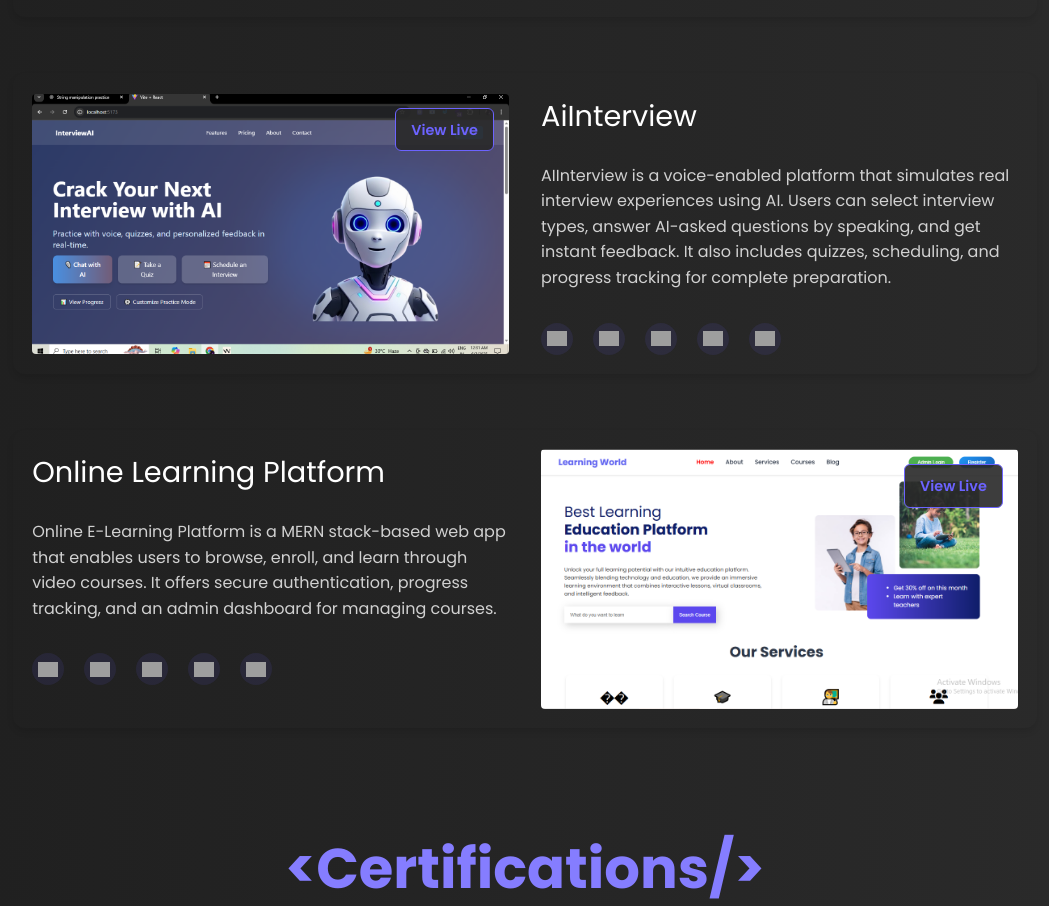
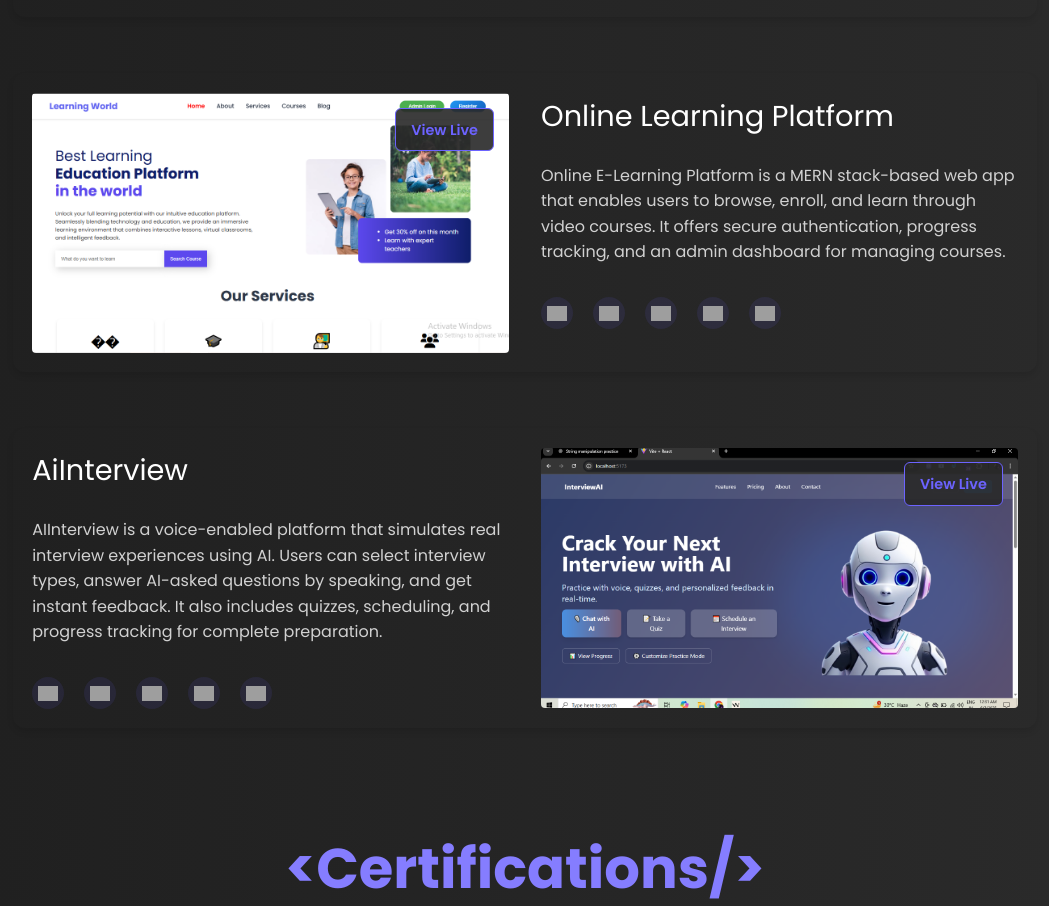
Before and after one commit to Vikas0262/portfolio, a React (Vite) app: page / in a window 1280 px wide. Shown: the part 2977-3883 px from the top of the page, without its empty margins (115-1164 px from the left). Built offline with nearby package versions, Linux system fonts and the light colour scheme; grey boxes are pictures that could not be loaded.

Commit message:
Update Projects.jsx

```diff
--- a/src/components/Projects.jsx
+++ b/src/components/Projects.jsx
@@ -27,20 +27,20 @@ const Projects = () => {
       tags: ["React.js", "Node.js", "Express.js", "MongoDB", "Tailwind CSS"],
       image: TaskManage
     },
-     {
-       title: "AiInterview",
-       url: "https://ai-interview-vikas.vercel.app/",
-       description: "AIInterview is a voice-enabled platform that simulates real interview experiences using AI. Users can select interview types, answer AI-asked questions by speaking, and get instant feedback. It also includes quizzes, scheduling, and progress tracking for complete preparation.",
-       tags: ["React.js", "Node.js", "Express.js", "MongoDB", "Tailwind CSS"],
-       image: aiImage
-     },
     {
       title: "Online Learning Platform",
       url: "https://online-learning-platform-vikas.vercel.app/",
       description: "Online E-Learning Platform is a MERN stack-based web app that enables users to browse, enroll, and learn through video courses. It offers secure authentication, progress tracking, and an admin dashboard for managing courses.",
       tags: ["React.js", "Node.js", "Express.js", "MongoDB", "Tailwind CSS"],
       image: olp
-    }
+    },
+    {
+       title: "AiInterview",
+       url: "https://ai-interview-vikas.vercel.app/",
+       description: "AIInterview is a voice-enabled platform that simulates real interview experiences using AI. Users can select interview types, answer AI-asked questions by speaking, and get instant feedback. It also includes quizzes, scheduling, and progress tracking for complete preparation.",
+       tags: ["React.js", "Node.js", "Express.js", "MongoDB", "Tailwind CSS"],
+       image: aiImage
+     }
     // {
     //   title: "NewsHub",
     //   url: "https://online-learning-platform-vikas.vercel.app/",
```
